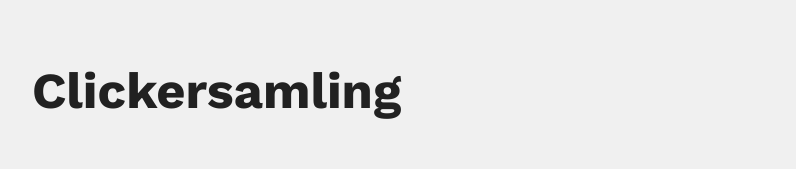
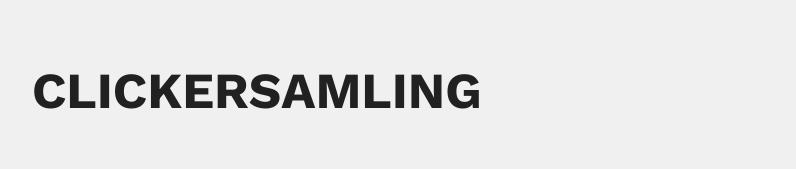
Before and after one commit to jensadev/11ty-clicker-collection, an Eleventy site: page src/index.njk in a window 1280 px wide. Shown: the top 169 px of the page, without its empty margins (242-1038 px from the left). Built offline with nearby package versions, Linux system fonts and the light colour scheme; Eleventy itself is replaced by a stand-in of ours; files that its build step writes are made by us from their sources; files whose address does not match are found by name; a web font is replaced by a local one.

Commit message:
💄 uppercase

```diff
--- a/src/sass/global/_typography.scss
+++ b/src/sass/global/_typography.scss
@@ -42,7 +42,7 @@ $type-styles: ();
 $level-size: $type-base-size;
 @each $level in $type-levels {
     $level-size: $level-size * $type-size-ratio;
-    $type-styles: map-merge($type-styles, (#{"h"+$level}: $level-size));
+    $type-styles: map-merge($type-styles, (#{"h" + $level}: $level-size));
 
     // Output heading styles
     // Assign to element and create utility class
@@ -99,6 +99,11 @@ $level-size: $type-base-size;
 }
 
 h1,
+h2 {
+    text-transform: uppercase;
+}
+
+h1,
 h2,
 h3 {
     font-family: $font-family-headlines;
```
